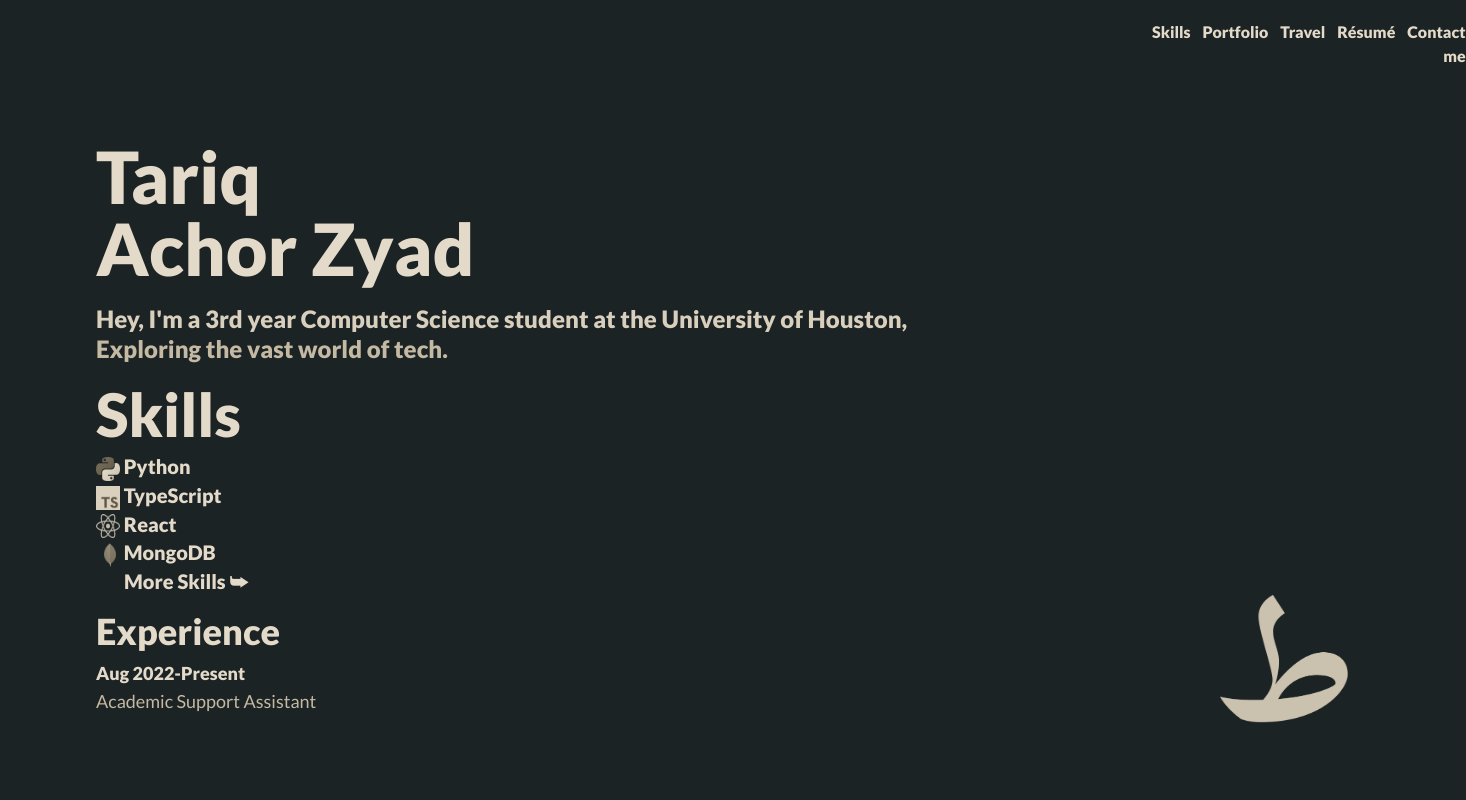
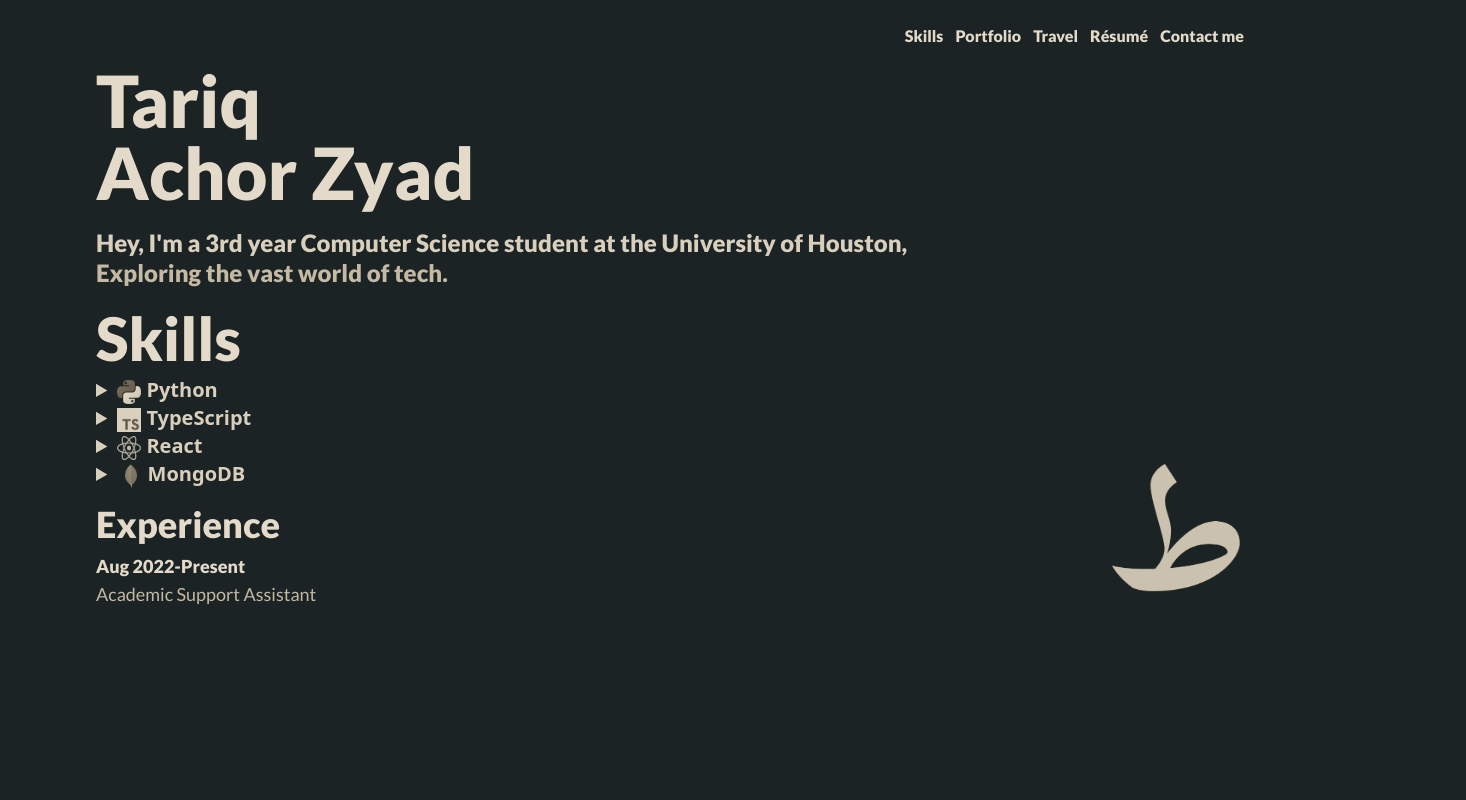
Before and after one commit to tachorzy/portfolio-website, a website: page public/index.html in a window 1280 px wide. Shown: the top 800 px of the page, 1466 px wide, since content can reach past the window. Drawn offline with Linux system fonts and the light colour scheme.

Commit message:
dropdowns, logo fix, and new navbar

```diff
--- a/public/index.html
+++ b/public/index.html
@@ -19,10 +19,10 @@
 </head>
 <!--NAVIGATION BAR-->
 
-<body style="background-color: #1c2324;">
+<body class="layout-container" style="background-color: #1c2324;">
     <section class="front-page">
         <header>
-            <nav>
+            <nav class="nav-grid">
                 <ul class="navbar 2xl:navbar2xl">
                     <li class="navItem">
                         <a href="#skills" class="hover"><b>Skills</b></a>
@@ -46,33 +46,53 @@
         <!--NAME BRANDING-->
         <h1 class="2xl:name2xl">Tariq <br>Achor Zyad</br></h1>
         <!--BIO BRANDING-->
-        <h2 class="2xl:bio2xl">
+        <h2>
             Hey, I'm a 3rd year Computer Science student at the University of Houston, <div class="accented">Exploring
                 the vast world of tech.</div>
         </h2>
         <h3 class="2xl:skills2xl">Skills</h3>
         <div class="skillsFlexBox 2xl:skillsFlexBox2xl">
-            <p>
-                <b><img src="../images/python.png" class="skillImg 2xl:skillImg2xl"> Python</img></b>
-            </p>
+            <li style="list-style-type: none">
+                <details>
+                    <summary class="hover">
+                        <b><img src="../images/python.png" class="skillImg 2xl:skillImg2xl"> Python</img></b>
+                    </summary>
+                    <p class="skill-description">I'm very proficient in Python.   </p>
+                </details>
+            </li>
 
-            <p>
-                <b><img src="../images/ts.png" class="skillImg 2xl:skillImg2xl"> TypeScript</img></b>
-            </p>
+            <li style="list-style-type: none">
+                <details>
+                    <summary class="hover">
+                        <b><img src="../images/ts.png" class="skillImg 2xl:skillImg2xl"> TypeScript</img></b>
+                    </summary>
+                    <p class="skill-description">I'm proficient in Typescript.</p>
+                </details>
+            </li>
 
-            <p>
-                <b><img src="../images/react.png" class="skillImg 2xl:skillImg2xl"> React</img></b>
-            </p>
+            <li style="list-style-type: none">
+                <details>
+                    <summary class="hover">
+                        <b><img src="../images/react.png" class="skillImg 2xl:skillImg2xl"> React</img></b>
+                    </summary>
+                    <p class="skill-description">I'm learning React</p>
+                </details>
+            </li>
 
-            <p>
-                <b><img src="../images/mongodb.png" class="skillMongoImg 2xl:skillMongoImg2xl">&nbsp&nbspMongoDB</img></b>
-            </p>
-            <div class="moreSkills">
+            <li style="list-style-type: none">
+                <details>
+                    <summary class="hover">
+                        <b><img src="../images/mongodb.png" class="skillMongoImg 2xl:skillMongoImg2xl">&nbsp&nbspMongoDB</img></b>
+                    </summary>
+                    <p class="skill-description"> MongoDB is my database of choice.</p>
+                </details>
+            </li>
+            <!-- <div class="moreSkills">
                 <a href="#skills-page">
                     <p class="hover"><b>More Skills ⮩</b></p>
 
                 </a>
-            </div>
+            </div> -->
         </div>
         <div class="expGrid 2xl:expGrid2xl">
             <div class="expFlexBoxCol">
@@ -80,7 +100,7 @@
                 <p class="expDate 2xl:expDate2xl">Aug 2022-Present</p>
                 <p class="expTitle 2xl:expTitle2xl">Academic Support Assistant</p>
             </div>
-            <div>
+            <div class="logoFlexBoxCol">
                 <img src="../images/T.png" class="logo"></img>
             </div>
         </div>
@@ -142,15 +162,8 @@
                     <img src="../images/html.png" class="projectTechLogo 2xl:projectTechLogo2xl" />
                     <img src="../images/tailwind.png" class="projectTechLogo 2xl:projectTechLogo2xl" />
                 </p>
-                <!-- <a href="#projects">
-                <p class="hover moreProjectsTitle">
-                    Check Out
-                </p>
-                <p class="hoverAccented accented moreProjectsTitle">More ⮩</p>
-            </a> -->
             </li>
         </div>
-        <!-- <h8 id="" class="moreProjectsTitle">Check Out More</h8> -->
     </section>
 
     <section>
--- a/src/styles.css
+++ b/src/styles.css
@@ -49,6 +49,9 @@
     .ml-220 {
         margin-left: 66rem;
     }
+    .ml-222{
+        margin-left: 70rem;
+    }
     .ml-228{
         margin-left: 72rem;
     }
@@ -58,6 +61,16 @@
     .gap-x-22{
         column-gap: 86px;
     }
+}
+
+.layout-container{
+    /* @apply flex flex-col;
+    max-width: auto;
+    padding: 0 1rem;
+    margin: 3rem auto 6rem;
+    margin-right: auto;
+    margin-bottom: 6rem;
+    margin-left: auto; */
 }
 
 h1,
@@ -122,8 +135,15 @@ h5, h6, h7 {
     width: 100%;
 }
 
+.nav-grid{
+    @apply p-6 xl:mb-2 2xl:mb-6;
+}
+
+
 .navbar{
-    @apply flex flex-row mt-5 mb-16 ml-228;
+    /* @apply flex flex-row ml-222 mb-16; */
+    /* @apply flex flex-row justify-end mb-16 -mt-3; */
+    @apply flex flex-row absolute top-0 right-0 mr-6 mt-6;
     font-family: 'Lato', sans-serif;
     color: #e3daca;
     text-align:right;
@@ -158,6 +178,10 @@ h5, h6, h7 {
     @apply ml-10;
 }
 
+.skill-description{
+    @apply text-sm font-semibold accented py-1;
+}
+
 .skillImg{
     @apply inline w-6 h-6
 }
@@ -183,11 +207,11 @@ h5, h6, h7 {
 }
 
 .expFlexBoxRow{
-    @apply flex flex-row;
+    @apply flex flex-row flex-none;
 }
 
 .expFlexBoxCol{
-    @apply flex flex-col;
+    @apply flex flex-col w-96;
 }
 
 .expDate{
@@ -208,12 +232,20 @@ h5, h6, h7 {
     color: #c4b9a3;
 }
 
+.logoFlexBoxCol{
+    @apply flex flex-col justify-end;
+}
+
 .logo{
-    @apply ml-102 mb-2 w-32 h-32
+    @apply absolute right-0 mr-10 mb-4 w-32 h-32;
+
+    /* @apply absolute bottom-0 right-0 mb-12 mr-10 w-32 h-32; */
+    /* ml-102 */
 }
 
 .logo2xl{
-    @apply ml-228 mb-2 w-44 h-44;
+    @apply mb-2 w-44 h-44;
+    /* ml-228  */
 }
 
 .projectMongoLogo{
```
Also changed, not shown: public/styles.css.
